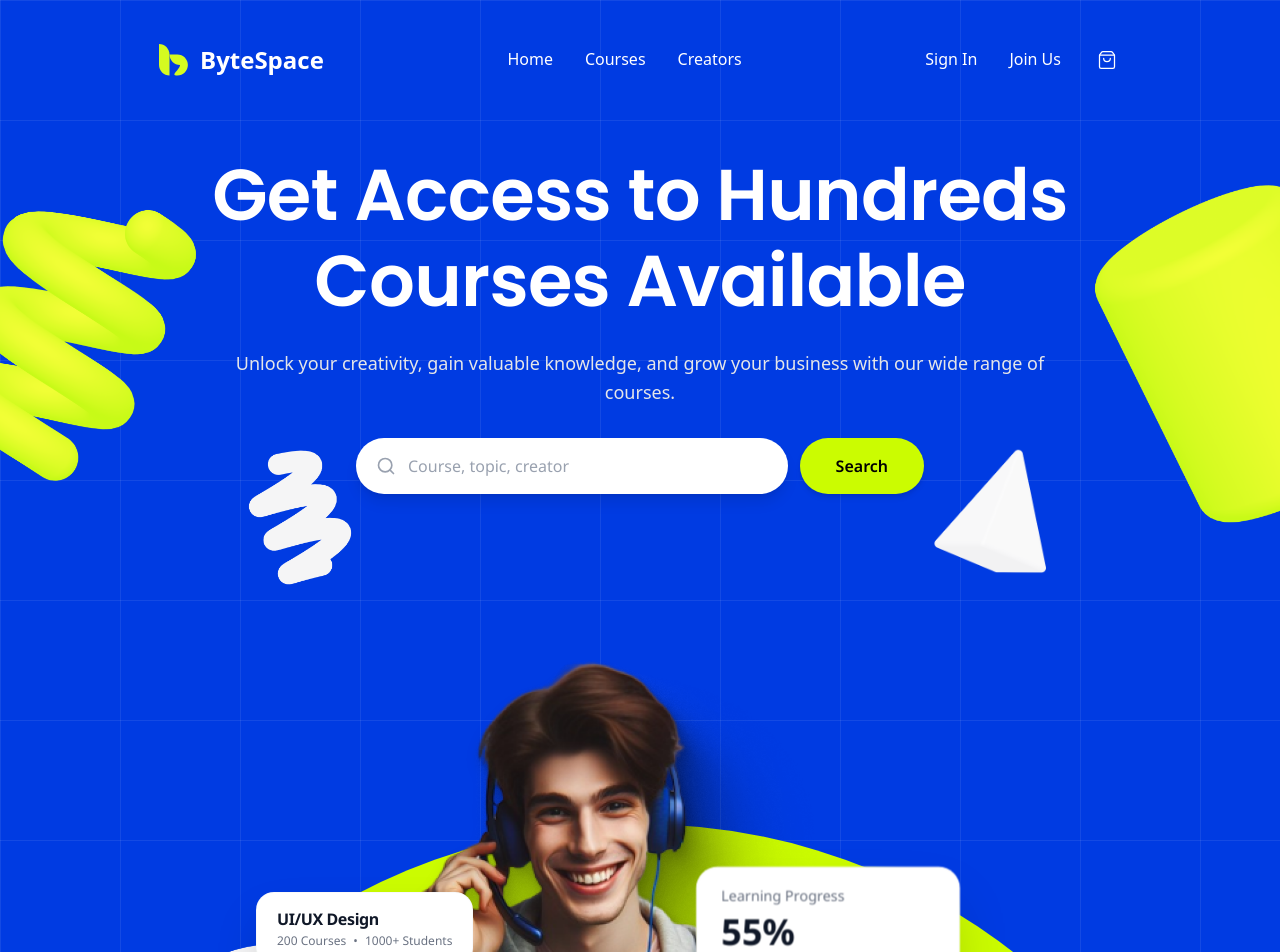
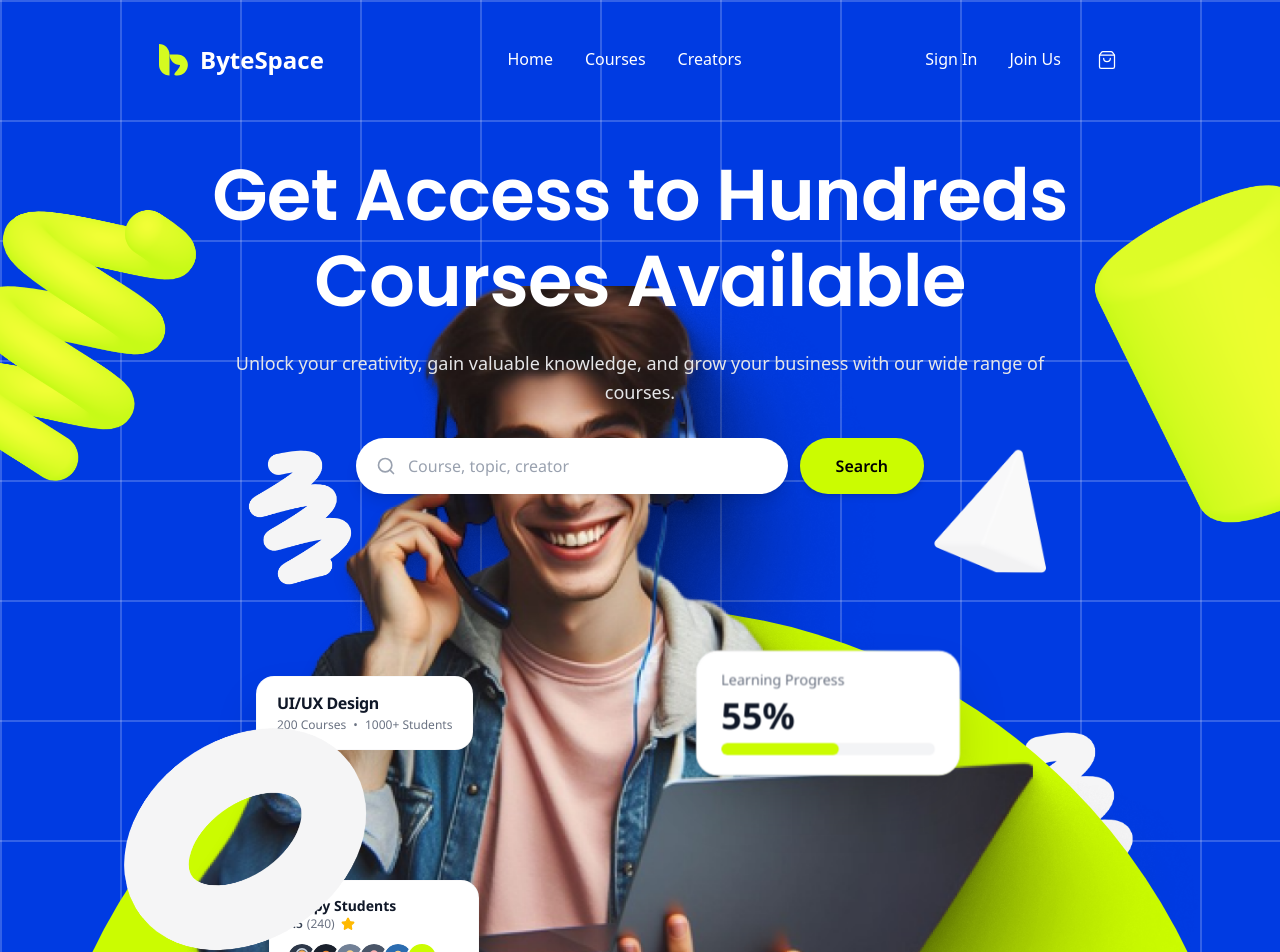
Before and after one commit to Sohag-Ali/ByteSpace, a Next.js app: page / in a window 1280 px wide. Shown: the top 952 px of the page. Built offline with nearby package versions, Linux system fonts and the light colour scheme; a web font is replaced by a local one.

Commit message:
feat: complete navbar and hero section

```diff
--- a/src/app/globals.css
+++ b/src/app/globals.css
@@ -150,7 +150,7 @@
 
 .hero-grid-pattern {
   background-image:
-    linear-gradient(to right, rgba(255, 255, 255, 0.08) 1px, transparent 1px),
-    linear-gradient(to bottom, rgba(255, 255, 255, 0.08) 1px, transparent 1px);
+    linear-gradient(to right, rgba(255, 255, 255, 0.2) 2px, transparent 2px),
+    linear-gradient(to bottom, rgba(255, 255, 255, 0.2) 2px, transparent 2px);
   background-size: 120px 120px;
 }
--- a/src/components/home/Hero.tsx
+++ b/src/components/home/Hero.tsx
@@ -11,9 +11,9 @@ export const Hero: React.FC = () => {
       <Navbar />
 
       {/* 2. Decorative Layer (Independent Layer) */}
-      <div className="absolute inset-0 pointer-events-none z-0">
+      <div className="absolute inset-0 pointer-events-none">
         {/* Left Lime Scribble */}
-        <div className="absolute left-[-25px] sm:left-[-20px] md:left-[-15px] lg:left-[-25px] xl:left-[-1px] top-[110px] sm:top-[130px] md:top-[140px] lg:top-[145px] w-[160px] sm:w-[220px] md:w-[280px] lg:w-[330px] xl:w-[270px]">
+        <div className="absolute left-[-25px] sm:left-[-20px] md:left-[-15px] lg:left-[-25px] xl:left-[-1px] top-[110px] sm:top-[130px] md:top-[140px] lg:top-[145px] w-[160px] sm:w-[220px] md:w-[280px] lg:w-[330px] xl:w-[270px] z-0">
           <Image
             src="/images/hero/shape-lime-left.png"
             alt="Decorative lime left scribble"
@@ -25,7 +25,7 @@ export const Hero: React.FC = () => {
         </div>
 
         {/* Right Lime Shape */}
-        <div className="absolute right-[-10px] sm:right-0 top-[130px] sm:top-[140px] md:top-[150px] lg:top-[145px] w-[160px] sm:w-[220px] md:w-[280px] lg:w-[240px]">
+        <div className="absolute right-[-10px] sm:right-0 top-[130px] sm:top-[140px] md:top-[150px] lg:top-[145px] w-[160px] sm:w-[220px] md:w-[280px] lg:w-[240px] z-0">
            <Image
             src="/images/hero/shape-scribble.png"
             alt="Decorative white scribble right"
@@ -36,7 +36,7 @@ export const Hero: React.FC = () => {
         </div>
 
         {/* White Left Scribble */}
-        <div className="absolute left-[60px] sm:left-[120px] md:left-[170px] lg:left-[210px] top-[370px] md:top-[430px] w-[80px] sm:w-[110px] md:w-[170px]">
+        <div className="absolute left-[60px] sm:left-[120px] md:left-[170px] lg:left-[210px] top-[370px] md:top-[430px] w-[80px] sm:w-[110px] md:w-[170px] z-0">
           <Image
             src="/images/hero/shape-lime-right.png"
             alt="Decorative lime right shape"
@@ -48,7 +48,7 @@ export const Hero: React.FC = () => {
         </div>
 
         {/* White Right Triangle */}
-        <div className="absolute right-[10px] sm:right-[160px] md:right-[210px] lg:right-[200px] top-[370px] md:top-[430px] w-[90px] sm:w-[120px] md:w-[170px]">
+        <div className="absolute right-[10px] sm:right-[160px] md:right-[210px] lg:right-[200px] top-[370px] md:top-[430px] w-[90px] sm:w-[120px] md:w-[170px] z-0">
           <Image
             src="/images/hero/shape-triangle.png"
             alt="Decorative white triangle"
@@ -59,7 +59,7 @@ export const Hero: React.FC = () => {
         </div>
 
         {/* White Right Scribble (Lower) */}
-        <div className="absolute right-[10px] sm:right-[40px] md:right-[70px] lg:right-[100px] bottom-[70px] md:bottom-[100px] w-[100px] sm:w-[130px] md:w-[170px]">
+        <div className="absolute right-[10px] sm:right-[40px] md:right-[70px] lg:right-[110px] bottom-[70px] md:bottom-[100px] w-[100px] sm:w-[130px] md:w-[220px] z-0">
           <Image
             src="/images/hero/shape-lime-right.png"
             alt="Decorative lime right shape"
@@ -71,7 +71,7 @@ export const Hero: React.FC = () => {
         </div>
 
         {/* White Left Ring */}
-        <div className="absolute left-[20px] sm:left-[60px] md:left-[100px] lg:left-[70px] bottom-[80px] md:bottom-[20px] w-[130px] sm:w-[180px] md:w-[230px] lg:w-[350px]">
+        <div className="absolute left-[20px] sm:left-[60px] md:left-[100px] lg:left-[70px] bottom-[80px] md:bottom-[20px] w-[130px] sm:w-[180px] md:w-[230px] lg:w-[350px] z-15">
           <Image
             src="/images/hero/shape-ring.png"
             alt="Decorative white ring"
--- a/src/components/home/HeroVisual.tsx
+++ b/src/components/home/HeroVisual.tsx
@@ -6,12 +6,12 @@ import HeroStudentsCard from "./HeroStudentsCard";
 
 export const HeroVisual: React.FC = () => {
   return (
-    <div className="relative w-full max-w-7xl mx-auto h-[400px] sm:h-[500px] md:h-[600px] lg:h-[680px] xl:h-[750px] flex justify-center items-end overflow-hidden z-10 shrink-0 mt-1 md:mt-2">
+    <div className="relative w-full max-w-7xl mx-auto h-[400px] sm:h-[500px] md:h-[600px] lg:h-[680px] xl:h-[750px] flex justify-center items-end overflow-hidden z-10 shrink-0 -mt-10 sm:-mt-16 md:-mt-28 lg:-mt-45 xl:-mt-52">
       {/* Lime Background Circular Shape (Fluid Responsive Aspect Square Dome) */}
       <div className="absolute left-1/2 -translate-x-1/2 bottom-[-52%] sm:bottom-[-55%] md:bottom-[-78%] lg:bottom-[-105%] w-[88%] sm:w-[78%] md:w-[72%] lg:w-[95%] max-w-7xl aspect-square rounded-full bg-[#CBFC01] z-0 pointer-events-none shrink-0" />
 
       {/* Student / Laptop Image Wrapper */}
-      <div className="relative z-10 w-[85%] sm:w-[70%] md:w-[58%] lg:w-[50%] xl:w-[76%] max-w-4xl h-full flex items-end justify-center pointer-events-none">
+      <div className="relative z-10 w-[85%] sm:w-[70%] md:w-[58%] lg:w-[50%] xl:w-[100%] max-w-7xl h-full flex items-end justify-center pointer-events-none">
         <Image
           src="/images/hero/hero-student.png"
           alt="Student learning with laptop"
```
